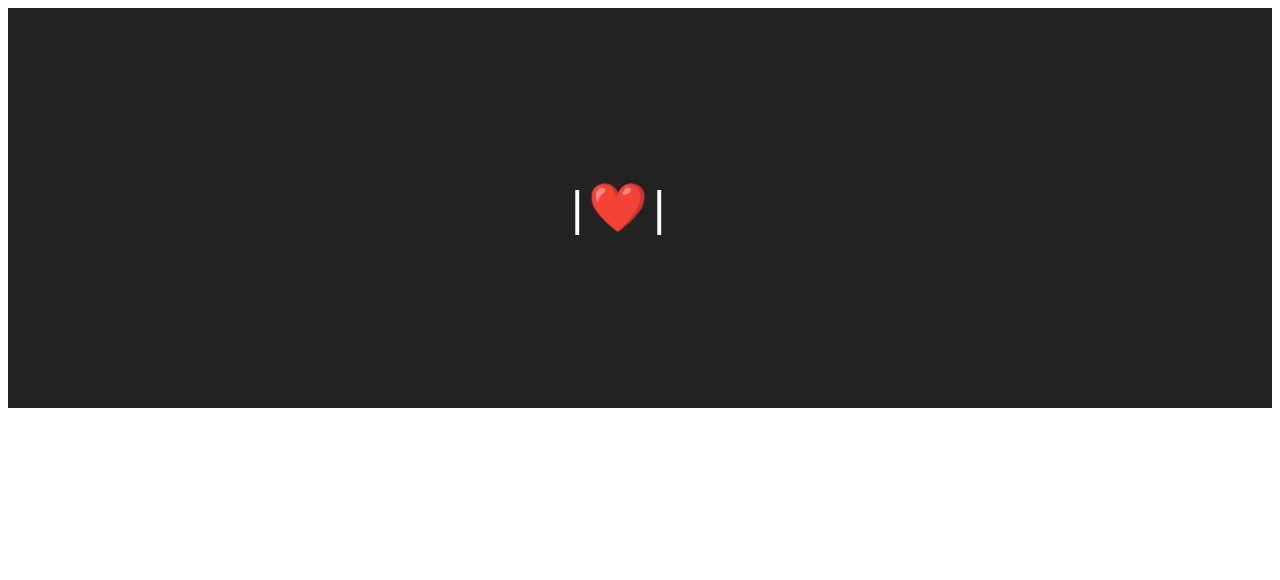
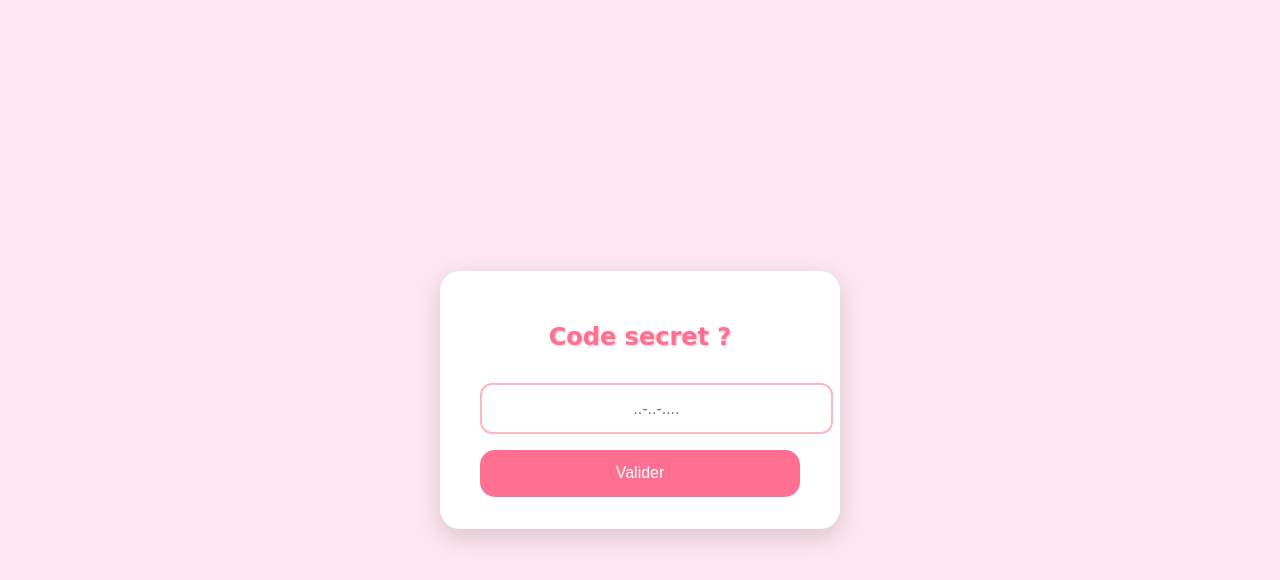
Before and after one commit to HanotSimon/Cha, a React (Vite) app: page / in a window 1280 px wide. Shown: the top 580 px of the page. Built offline with nearby package versions, Linux system fonts and the light colour scheme.

Commit message:
Ajout page login

```diff
--- a/src/App.tsx
+++ b/src/App.tsx
@@ -1,16 +1,31 @@
 import HeartAnimation from "./components/HeartAnimation/HeartAnimation";
 import HomePage from "./pages/Home/HomePage";
+import LoginPage from "./pages/Login/LoginPage";
+import {useState} from "react";
+import "./index.css";
 
 export default function App() {
-    const isAuthorized = false;
+    const [isLogged, setIsLogged] = useState(false);
 
-    if (isAuthorized) {
-        return <HomePage />;
+    const handleLogin = (answer: string) => {
+        if (answer == "01-05-2025") {
+            setIsLogged(true);
+        } else {
+            alert("Mauvaise réponse ! T'es bête ??");
+        }
+    };
+
+    if (isLogged) {
+        return (
+            <>
+                <HomePage />
+                <HeartAnimation/>
+            </>
+        );
     }
     else{
         return (
-            <HeartAnimation/>
+            <LoginPage onLogin={handleLogin}/>
         );
     }
-
 }
--- /dev/null
+++ b/src/pages/Login/LoginPage.css
@@ -0,0 +1,67 @@
+/* Container centré */
+.login-container {
+    display: flex;
+    justify-content: center;
+    align-items: center;
+    height: 100vh;
+}
+
+/* Carte */
+.login-card {
+    background: #fff;
+    padding: 2rem 2.5rem;
+    border-radius: 20px;
+    text-align: center;
+    width: 320px;
+    box-shadow: 0 8px 25px rgba(0, 0, 0, 0.15);
+    animation: fadeIn 0.8s ease-in-out;
+}
+
+/* Titre */
+.login-card h2 {
+    color: #ff6f91;
+    margin-bottom: 1.5rem;
+    font-size: 1.5rem;
+}
+
+/* Champ input */
+.input {
+    width: 100%;
+    padding: 0.9rem;
+    margin: 0.5rem 0 1rem;
+    border: 2px solid #ffb6c1;
+    border-radius: 12px;
+    outline: none;
+    font-size: 1rem;
+    text-align: center;
+    transition: all 0.3s;
+}
+
+.input:focus {
+    border-color: #ff6f91;
+    box-shadow: 0 0 8px rgba(255, 111, 145, 0.6);
+}
+
+/* Bouton */
+.btn-love {
+    width: 100%;
+    padding: 0.9rem;
+    background: #ff6f91;
+    color: #fff;
+    border: none;
+    border-radius: 15px;
+    font-size: 1rem;
+    cursor: pointer;
+    transition: transform 0.2s, background 0.3s;
+}
+
+.btn-love:hover {
+    background: #ff3d6b;
+    transform: scale(1.05);
+}
+
+/* Animation */
+@keyframes fadeIn {
+    from { opacity: 0; transform: translateY(10px); }
+    to { opacity: 1; transform: translateY(0); }
+}
--- /dev/null
+++ b/src/pages/Login/LoginPage.tsx
@@ -0,0 +1,30 @@
+import { useState } from "react";
+import "./LoginPage.css";
+
+const LoginPage = ({ onLogin }) => {
+    const [answer, setAnswer] = useState("");
+
+    const handleCheck = () => {
+        onLogin(answer);
+    };
+
+    return (
+        <div className="login-container">
+            <div className="login-card">
+                <h2>Code secret ?</h2>
+                <input
+                    type="text"
+                    placeholder="..-..-...."
+                    value={answer}
+                    onChange={(e) => setAnswer(e.target.value)}
+                    className="input"
+                />
+                <button onClick={handleCheck} className="btn-love">
+                    Valider
+                </button>
+            </div>
+        </div>
+    );
+};
+
+export default LoginPage;
--- a/tsconfig.app.json
+++ b/tsconfig.app.json
@@ -21,7 +21,8 @@
     "noUnusedParameters": true,
     "erasableSyntaxOnly": true,
     "noFallthroughCasesInSwitch": true,
-    "noUncheckedSideEffectImports": true
+    "noUncheckedSideEffectImports": true,
+    "noImplicitAny": false
   },
   "include": ["src"]
 }
```
